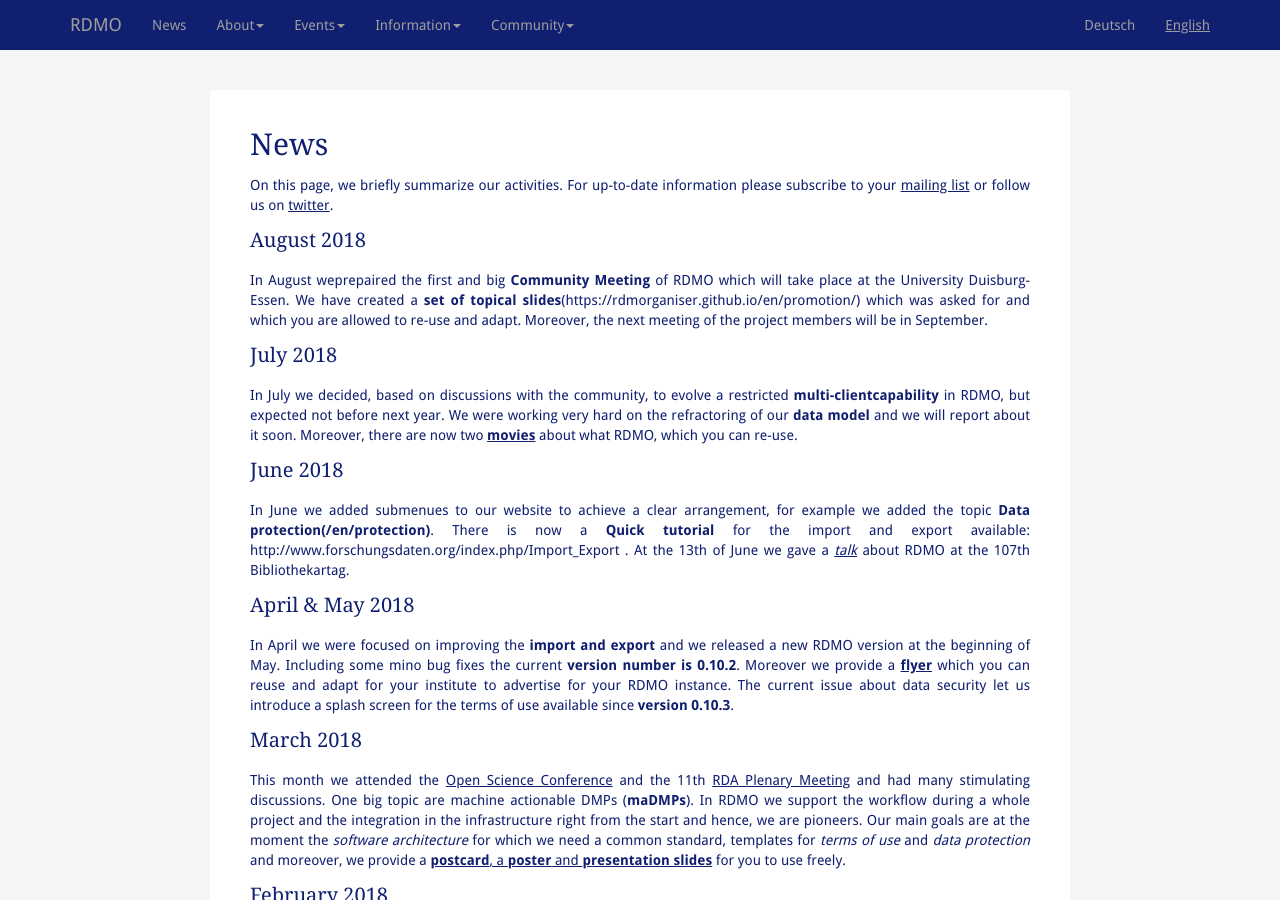
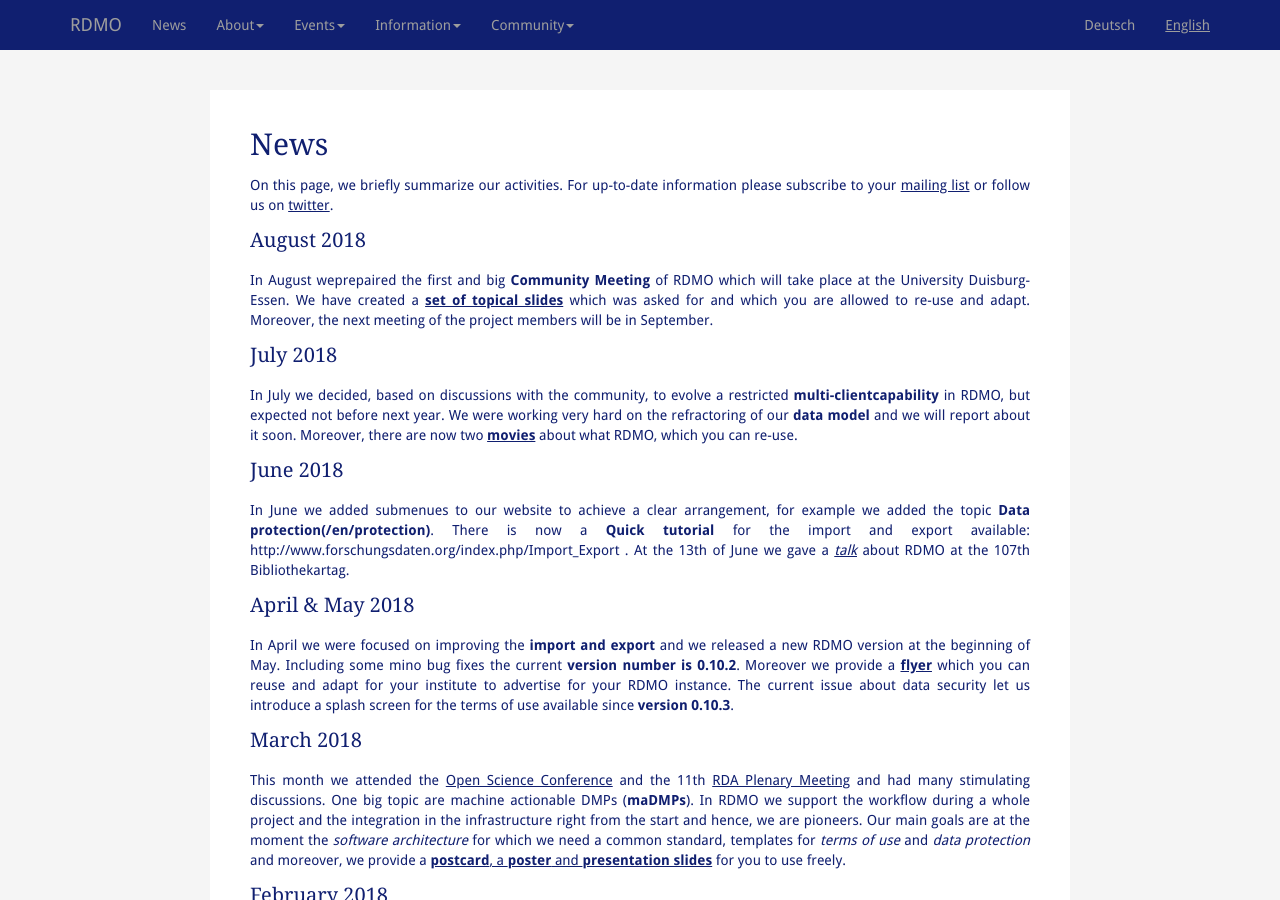
Before and after one commit to rdmorganiser/rdmorganiser.github.io, a Jekyll site: the page built from en/news.md, in a window 1280 px wide and 900 px high. Built offline with Jekyll 4.4.1, drawn with Linux system fonts in a browser that asks for light colours; our own code applies the rules of GitHub Pages for plain Markdown files.

Commit message:
Update news.md

```diff
--- a/en/news.md
+++ b/en/news.md
@@ -13,7 +13,7 @@
 August 2018
 -----------
 
-In August weprepaired the first and big **Community Meeting** of RDMO which will take place at the University Duisburg-Essen. We have created a **set of topical slides**(https://rdmorganiser.github.io/en/promotion/) which was asked for and which you are allowed to re-use and adapt. Moreover, the next meeting of the project members will be in September.
+In August weprepaired the first and big **Community Meeting** of RDMO which will take place at the University Duisburg-Essen. We have created a **[set of topical slides](https://rdmorganiser.github.io/en/promotion/)** which was asked for and which you are allowed to re-use and adapt. Moreover, the next meeting of the project members will be in September.
 
 July 2018
 ---------
```
